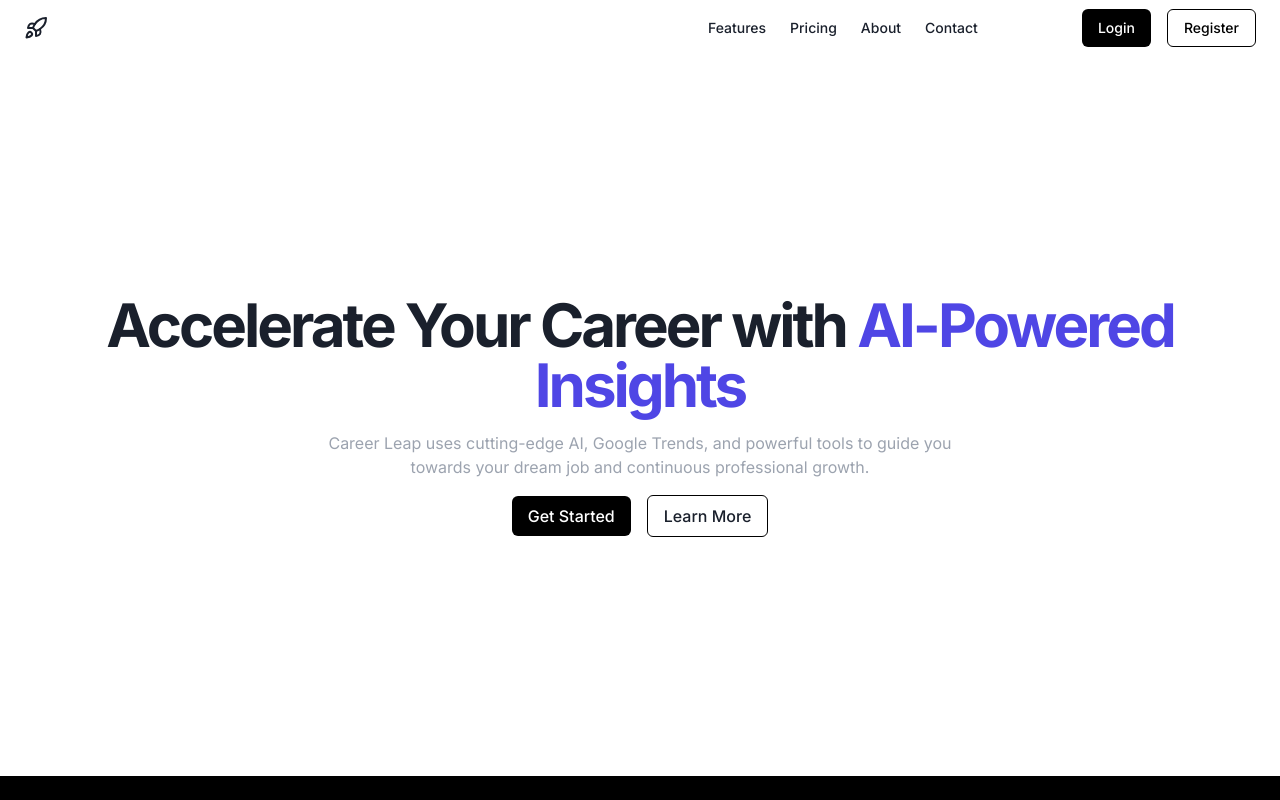
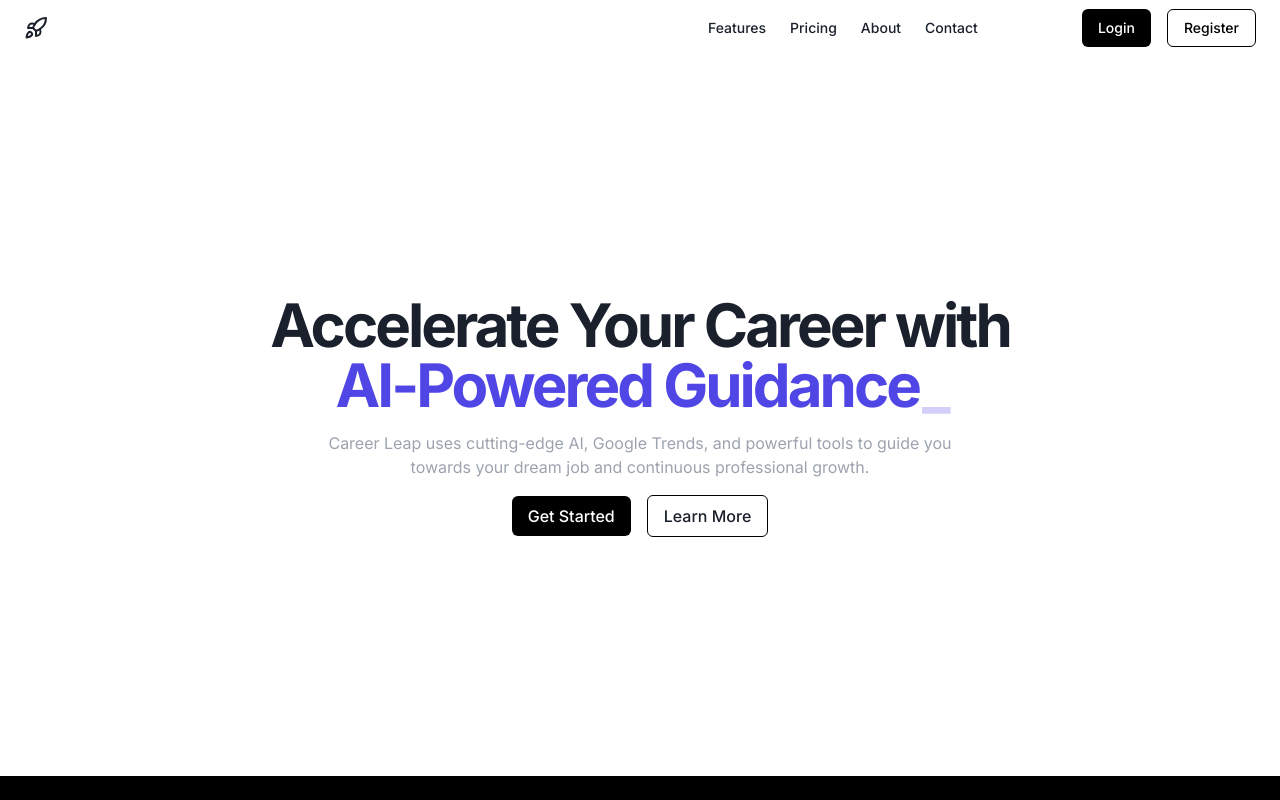
Before and after one commit to JeffCorp/saltus-fe, a Next.js app: page / in a window 1280 px wide. Shown: the top 800 px of the page. Built offline with nearby package versions, Linux system fonts and the light colour scheme; no server answers.

Commit message:
Added some new features to landing page (typwriter)

```diff
--- a/package.json
+++ b/package.json
@@ -31,6 +31,7 @@
     "react-chartjs-2": "^5.2.0",
     "react-dom": "^18",
     "react-responsive-carousel": "^3.2.23",
+    "react-simple-typewriter": "^5.0.1",
     "recharts": "^2.13.0",
     "tailwind-merge": "^2.5.4"
   },
--- a/src/app/page.tsx
+++ b/src/app/page.tsx
@@ -3,7 +3,6 @@
 import { Button } from "@/components/ui/button";
 import Hero from "@/components/ui/Hero";
 import { Input } from "@/components/ui/input";
-import Navbar from "@/components/ui/Navbar";
 import Section from "@/components/ui/Section";
 import { Rocket, Settings, Star, TrendingUp } from "lucide-react";
 import { useSession } from "next-auth/react";
--- a/src/components/ui/Hero.tsx
+++ b/src/components/ui/Hero.tsx
@@ -1,8 +1,9 @@
+import { useSession } from "next-auth/react";
+import { useRouter } from "next/navigation";
 import React from "react";
+import { Typewriter } from 'react-simple-typewriter';
+import { Button } from "./button";
 import Section from "./Section";
-import { useRouter } from "next/navigation";
-import { useSession } from "next-auth/react";
-import { Button } from "./button";
 
 const Hero: React.FC = () => {
   const router = useRouter();
@@ -22,7 +23,19 @@ const Hero: React.FC = () => {
         <div className="flex flex-col items-center space-y-4 text-center">
           <div className="space-y-4">
             <h1 className="text-3xl font-bold tracking-tighter sm:text-4xl md:text-5xl lg:text-6xl/none">
-              Accelerate Your Career with <span className="text-indigo-600">AI-Powered Insights</span>
+              Accelerate Your Career with <br />
+              <span className="text-indigo-600">
+                <Typewriter
+                  words={['AI-Powered Insights', 'AI-Powered Guidance', 'AI-Powered Skills']}
+                  loop={5}
+                  cursor
+                  cursorStyle='_'
+                  typeSpeed={70}
+                  deleteSpeed={50}
+                  delaySpeed={2000}
+                  onLoopDone={() => { }}
+                  onType={() => { }}
+                /></span>
             </h1>
             <p className="mx-auto max-w-[90vw] md:max-w-[50vw] text-gray-400 md:text-md">
               Career Leap uses cutting-edge AI, Google Trends, and powerful
@@ -34,7 +47,7 @@ const Hero: React.FC = () => {
             <Button className="bg-black text-white" onClick={handleGetStarted} variant="default">
               Get Started
             </Button>
-            <Button onClick={()=>router.push("/about")} className="border-black" variant="outline">Learn More</Button>
+            <Button onClick={() => router.push("/about")} className="border-black" variant="outline">Learn More</Button>
           </div>
         </div>
       </div>
```
Also changed, not shown: 1 other file (tests, documents, lock files or other folders).
